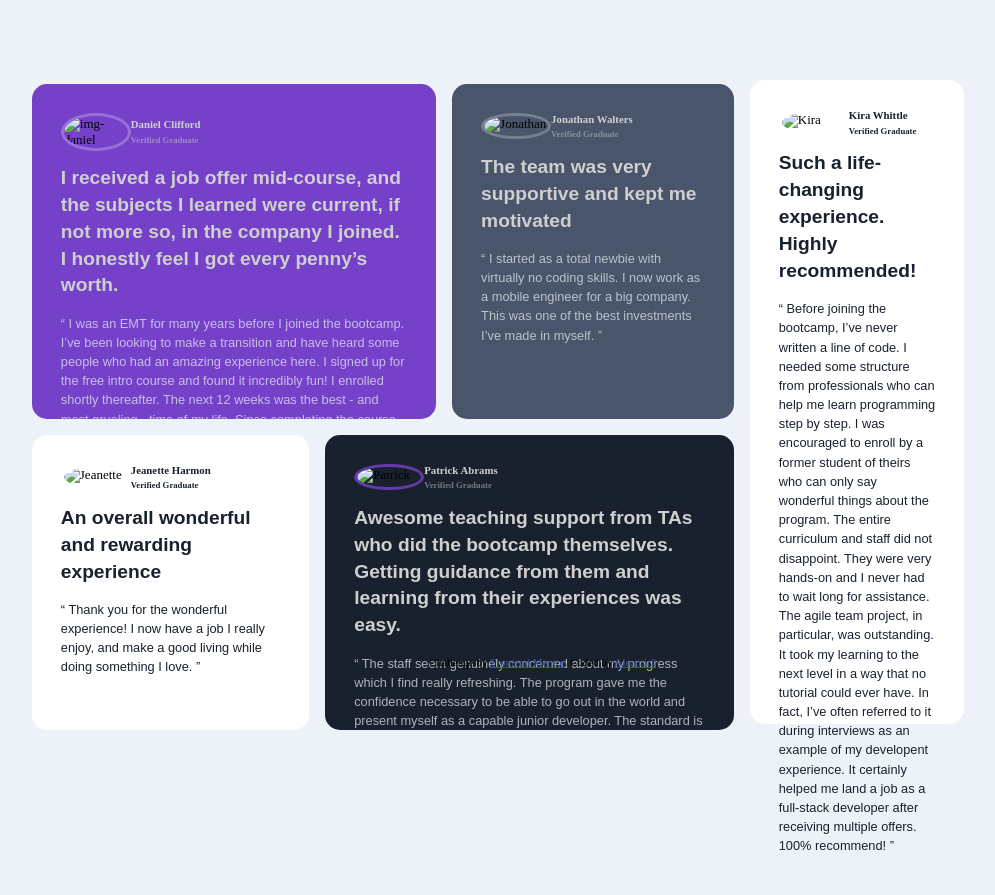
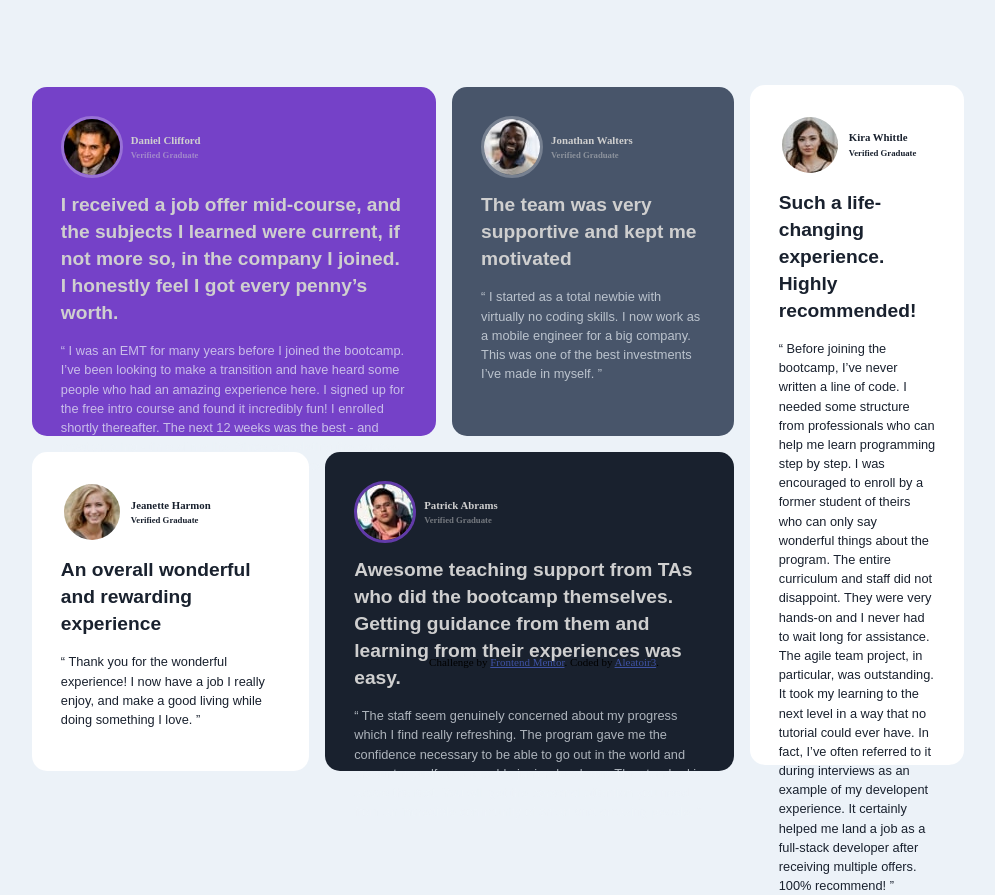
Before and after one commit to AleaToir3/frontEndMaster, a plain HTML site: page 2-testimonials-grid-section-main/index.html in a window 1280 px wide. Shown: the whole page, without its empty margins (96-1091 px from the left). Before the commit the page ends 856 px from the top, so only its background shows below. Drawn offline with Linux system fonts and the light colour scheme.

Commit message:
erreur img testimonials 2

```diff
--- a/2-testimonials-grid-section-main/index.html
+++ b/2-testimonials-grid-section-main/index.html
@@ -19,7 +19,7 @@
 
   <div class="card card-1">
     <div class="top-card">
-      <img src="./2-testimonials-grid-section-main/images/image-daniel.jpg" alt="img-daniel">
+      <img src="../2-testimonials-grid-section-main/images/image-daniel.jpg" alt="img-daniel">
       <h5> Daniel Clifford </h5>
      <h6>Verified Graduate</h6>
     </div>
@@ -35,7 +35,7 @@
 
   <div class="card card-2">
     <div class="top-card">
-      <img src="./2-testimonials-grid-section-main/images/image-jonathan.jpg" alt="Jonathan">
+      <img src="../2-testimonials-grid-section-main/images/image-jonathan.jpg" alt="Jonathan">
       <h5>Jonathan Walters</h5>
       <h6>Verified Graduate</h6>
     </div>
@@ -47,7 +47,7 @@
 
   <div class="card card-3 white-card">
     <div class="top-card">
-      <img id="img-jeanette" src="./2-testimonials-grid-section-main/images/image-jeanette.jpg" alt="Jeanette">
+      <img id="img-jeanette" src="../2-testimonials-grid-section-main/images/image-jeanette.jpg" alt="Jeanette">
       <h5> Jeanette Harmon </h5>
       <h6>Verified Graduate</h6>
     </div>
@@ -58,7 +58,7 @@
 
   <div class="card card-4">
     <div class="top-card">
-      <img  id="img-patrick" src="./2-testimonials-grid-section-main/images/image-patrick.jpg" alt="Patrick">
+      <img  id="img-patrick" src="../2-testimonials-grid-section-main/images/image-patrick.jpg" alt="Patrick">
        <h5>Patrick Abrams </h5>
        <h6>Verified Graduate</h6>
     </div>
@@ -73,7 +73,7 @@
 
   <div class="card card-5 white-card">
     <div class="top-card">
-      <img id="img-kira" src="./2-testimonials-grid-section-main/images/image-kira.jpg" alt="Kira">
+      <img id="img-kira" src="../2-testimonials-grid-section-main/images/image-kira.jpg" alt="Kira">
        <h5>Kira Whittle</h5>
        <h6>Verified Graduate</h6>
     </div>
```
